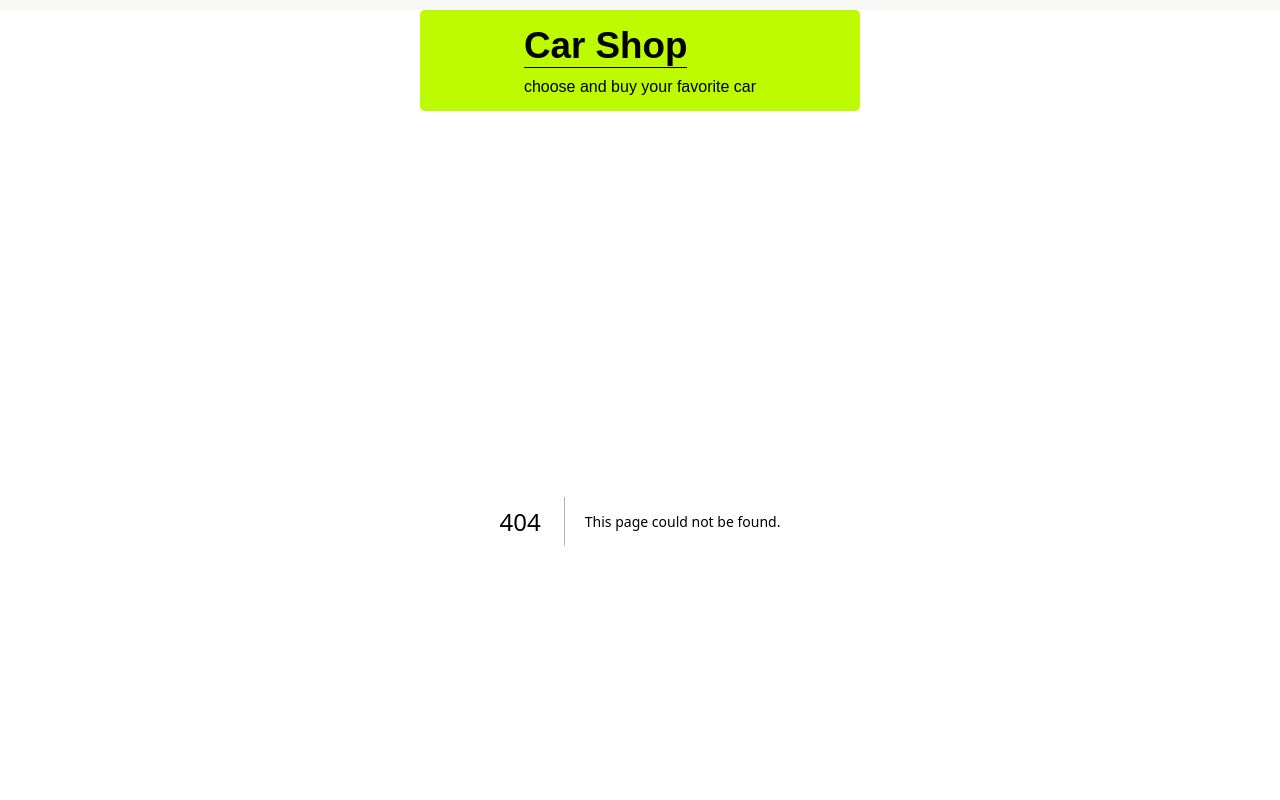
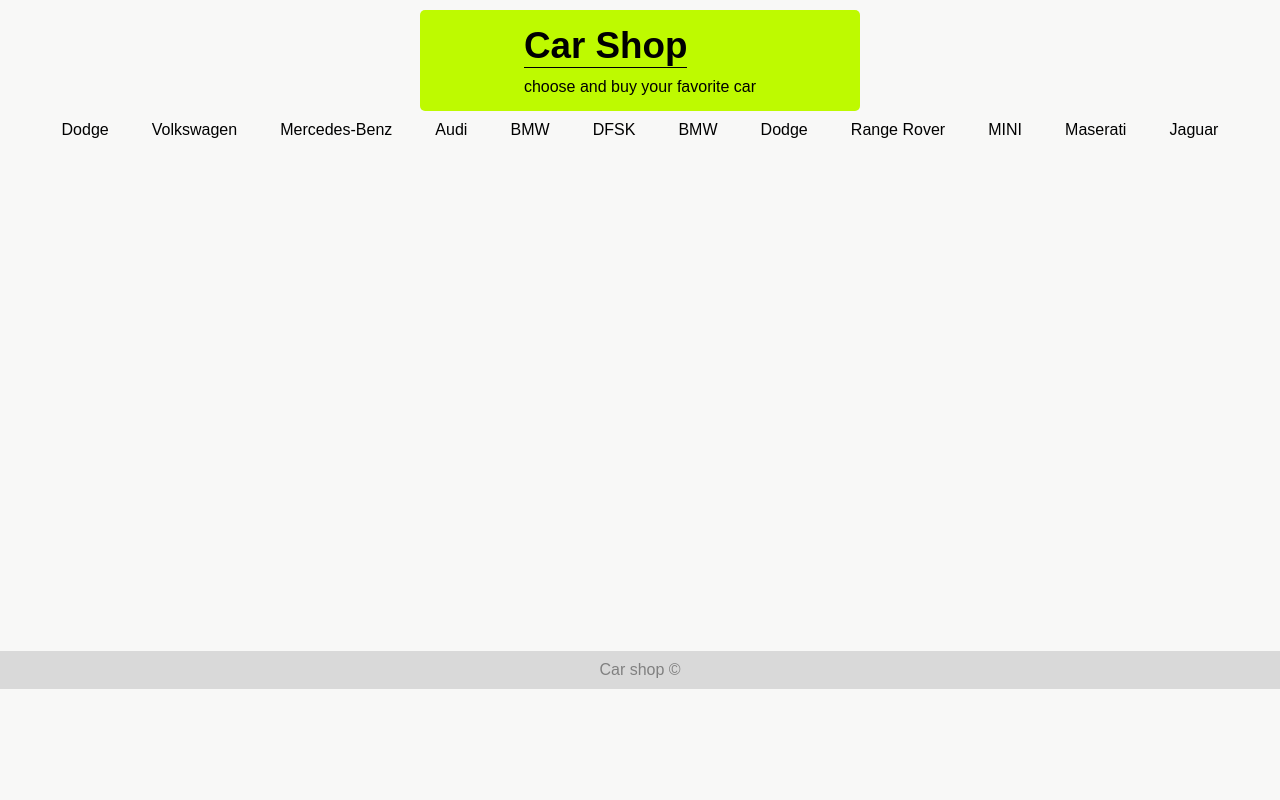
Before and after one commit to aqorbani/carshop, a Next.js app: page /cars in a window 1280 px wide. Before the commit this address had no page. Shown: the top 800 px of the page. Built offline with nearby package versions, Linux system fonts and the light colour scheme.

Commit message:
add cars page

```diff
--- /dev/null
+++ b/components/templates/Cars.module.css
@@ -0,0 +1,7 @@
+.container {
+  display: flex;
+  flex-wrap: wrap;
+  justify-content: space-around;
+  max-width: 1200px;
+  margin: auto;
+}
--- /dev/null
+++ b/components/templates/CarsPage.js
@@ -0,0 +1,13 @@
+import styles from "./Cars.module.css";
+
+export default function CarsPage({ data }) {
+  return (
+    <div className={styles.container}>
+      {data.map((car) => (
+        <div key={car.id}>
+          <p>{car.name}</p>
+        </div>
+      ))}
+    </div>
+  );
+}
--- /dev/null
+++ b/pages/cars/index.js
@@ -0,0 +1,10 @@
+import CarsPage from "@/components/templates/CarsPage";
+import carsData from "@/data/carsData";
+
+export default function Cars() {
+  return (
+    <div>
+      <CarsPage data={carsData} />
+    </div>
+  );
+}
```
